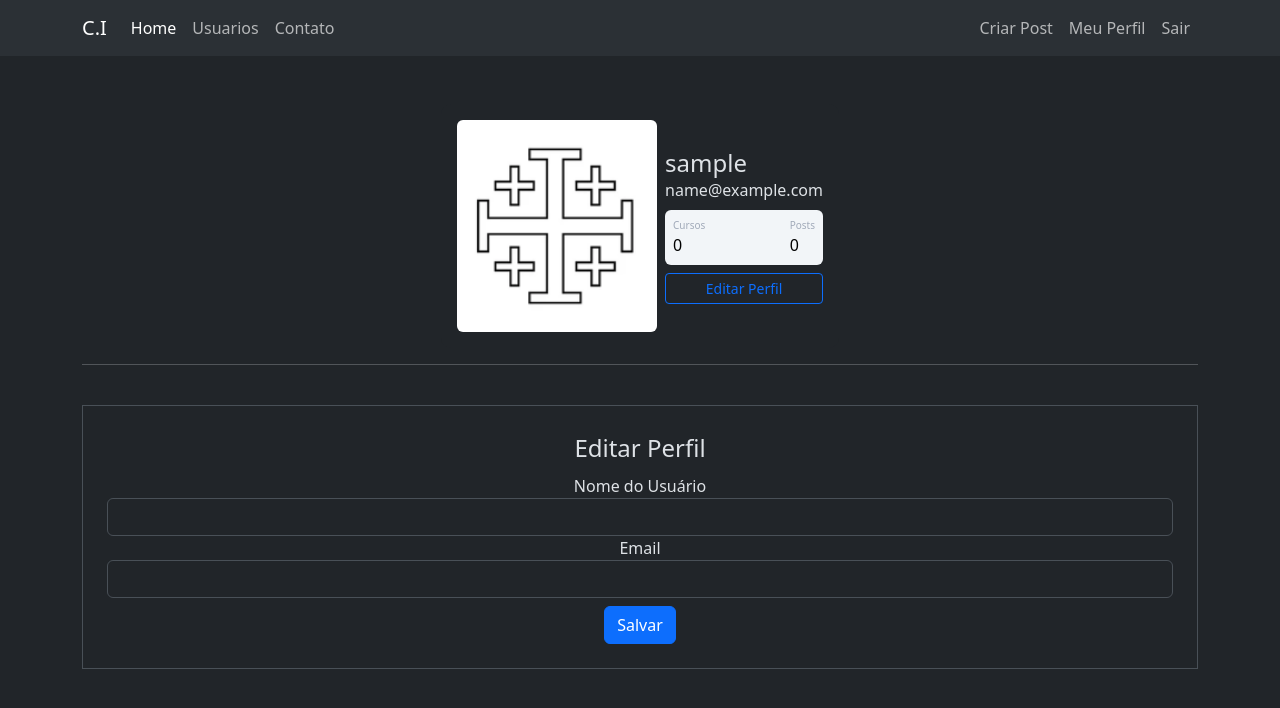
After one commit to NatanaelBalbino/SiteComunidade, a Flask app: page /perfil/editar in a window 1280 px wide. The commit adds this page. Shown: the top 708 px of the page. Run offline with Flask 3, Linux system fonts and the light colour scheme; the visitor is signed in with stand-in values (Sample User, id 1).

Commit message:
criada page para edição de perfil

```diff
--- a/comunidadeimpressionadora/forms.py
+++ b/comunidadeimpressionadora/forms.py
@@ -22,3 +22,9 @@ class FormLogin(FlaskForm):
     senha = PasswordField('Senha', validators=[DataRequired(), Length(6, 20)])
     lembrar_dados = BooleanField('Lembrar Dados de Acesso')
     botao_submit_login = SubmitField('Fazer Login')
+
+
+class FormEditarPerfil(FlaskForm):
+    username = StringField('Nome do Usuário', validators=[DataRequired()])
+    email = StringField('Email', validators=[DataRequired(), Email()])
+    botao_submit_editarperfil = SubmitField('Salvar')
--- a/comunidadeimpressionadora/routes.py
+++ b/comunidadeimpressionadora/routes.py
@@ -1,6 +1,6 @@
 from flask import render_template, redirect, url_for, request, flash
 from comunidadeimpressionadora import app, database, bcrypt
-from comunidadeimpressionadora.forms import FormLogin, FormCriarConta
+from comunidadeimpressionadora.forms import FormLogin, FormCriarConta, FormEditarPerfil
 from comunidadeimpressionadora.models import Usuario
 from flask_login import login_user, logout_user, current_user, login_required
 
@@ -74,7 +74,15 @@ def perfil():
     return render_template("perfil.html", foto_perfil=foto_perfil)
 
 
-@app.route("/post/criar")
+@app.route("/perfil/editar", methods=['GET', 'POST'])
+@login_required
+def editar_perfil():
+    form = FormEditarPerfil()
+    foto_perfil = url_for('static', filename=f'fotos_perfil/{current_user.foto_perfil}')
+    return render_template('editarperfil.html', foto_perfil=foto_perfil, form=form)
+
+
+@app.route("/post/criar", methods=['GET', 'POST'])
 @login_required
 def criar_post():
     return render_template("criarpost.html")
--- /dev/null
+++ b/comunidadeimpressionadora/templates/editarperfil.html
@@ -0,0 +1,44 @@
+{%extends 'perfil.html'%}
+
+{% block form_editar_perfil %}
+<div class="container">
+    <hr>
+    <div class="row justify-content-md-center">
+        <div class="grid text-center" style="--bs-rows: 3; --bs-columns: 3;">
+            <form method="POST" action="" class="border p-4 mt-4">
+                {{ form.csrf_token }}
+                <legend>Editar Perfil</legend>
+                <fieldset>
+                    <div class="form-group">
+                        {{ form.username.label(class="form-control-label") }}
+                            {% if form.username.errors %}
+                                {{ form.username(class="form-control is-invalid") }}
+                            <div class="invalid-feedback">
+                                {% for erro in form.username.errors %}
+                                    {{ erro }}
+                                {% endfor %}
+                            </div>
+                            {% else %}
+                                {{ form.username(class="form-control") }}
+                            {% endif%}
+                    </div>
+                    <div class="form-group">
+                        {{ form.email.label(class="form-control-label") }}
+                            {% if form.email.errors %}
+                                {{ form.email(class="form-control is-invalid") }}
+                            <div class="invalid-feedback">
+                                {% for erro in form.email.errors %}
+                                    {{ erro }}
+                                {% endfor %}
+                            </div>
+                            {% else %}
+                                {{ form.email(class="form-control") }}
+                            {% endif%}
+                    </div>
+                </fieldset>
+                {{ form.botao_submit_editarperfil(class="btn btn-primary mt-2") }}
+            </form>
+        </div>
+    </div>
+</div>
+{% endblock %}
--- a/comunidadeimpressionadora/templates/perfil.html
+++ b/comunidadeimpressionadora/templates/perfil.html
@@ -24,10 +24,16 @@
                        </div>
                    </div>
                     <div class="button mt-2 d-flex flex-row align-items-center">
-                        <button class="btn btn-sm btn-outline-primary w-100">Editar Perfil</button>
+                        <a class="w-100" href="{{ url_for('editar_perfil') }}">
+                            <button class="btn btn-sm btn-outline-primary w-100">Editar Perfil</button>
+                        </a>
                     </div>
                 </div>
             </div>
         </div>
     </div>
+
+{% block form_editar_perfil %}
+{% endblock %}
+
 {%endblock%}
```
Also changed, not shown: comunidadeimpressionadora/templates/login.html (line endings or trailing spaces).
